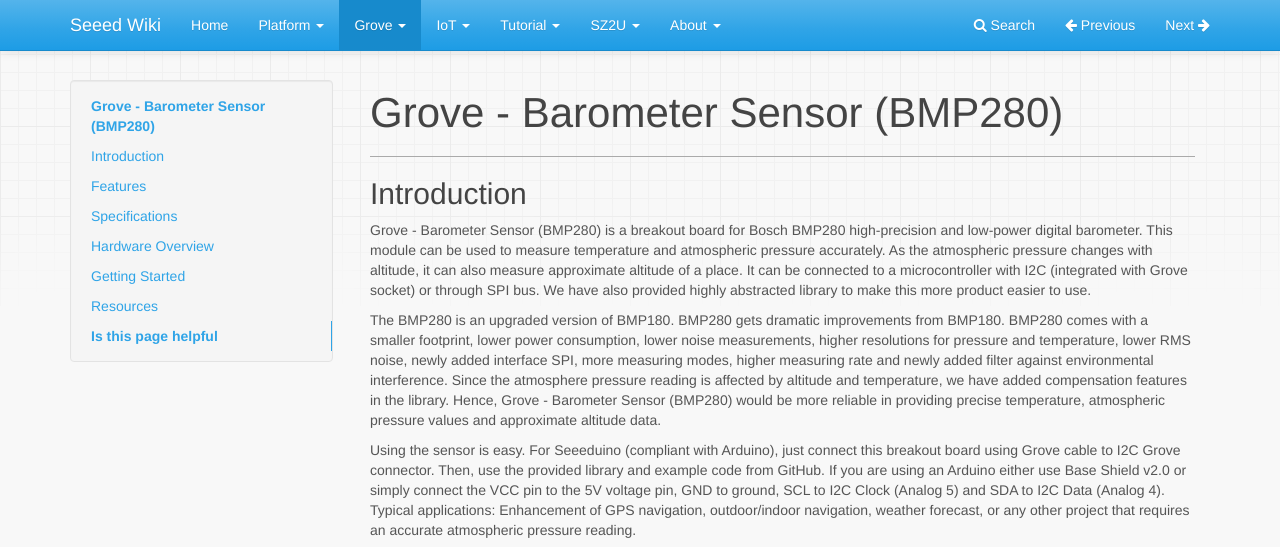
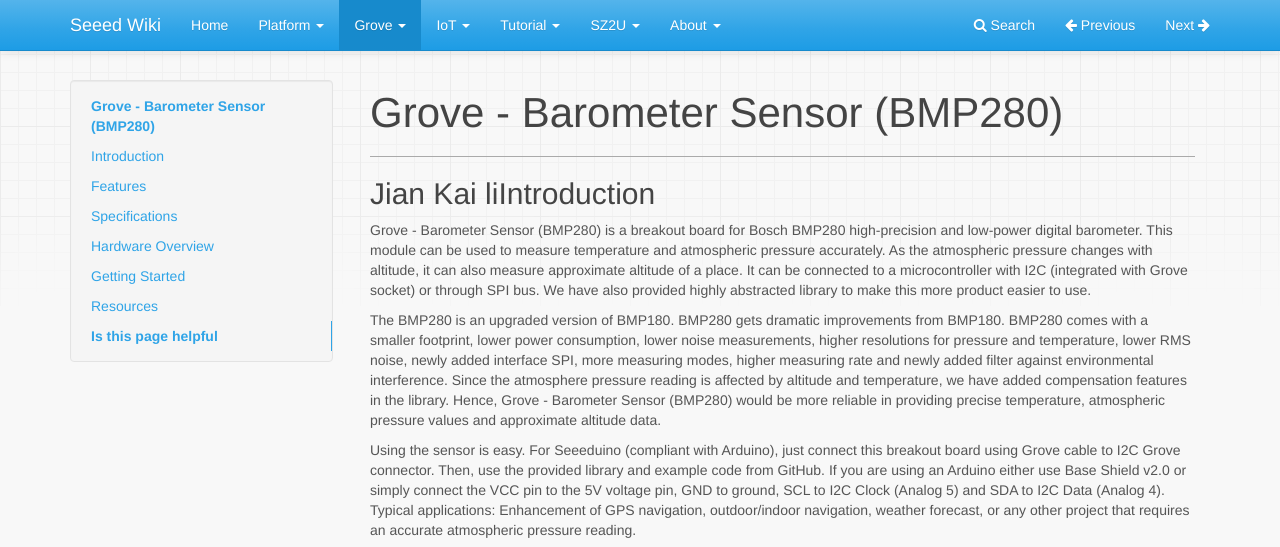
Before and after one commit to Lee-Kevin/wiki, a plain HTML site: page Grove/Sensor/Grove_Barometer_Sensor_BMP280/index.html in a window 1280 px wide. Shown: the top 547 px of the page. Drawn offline with Linux system fonts and the light colour scheme; no server answers; files whose address does not match are found by name.

Commit message:
Update index.html

```diff
--- a/Grove/Sensor/Grove_Barometer_Sensor_BMP280/index.html
+++ b/Grove/Sensor/Grove_Barometer_Sensor_BMP280/index.html
@@ -452,7 +452,7 @@
 
 <h1 id="grove-barometer-sensor-bmp280">Grove - Barometer Sensor (BMP280)<a class="headerlink" href="#grove-barometer-sensor-bmp280" title="Permanent link"></a></h1>
 <hr />
-<h2 id="introduction">Introduction<a class="headerlink" href="#introduction" title="Permanent link"></a></h2>
+<h2 id="introduction">Jian Kai liIntroduction<a class="headerlink" href="#introduction" title="Permanent link"></a></h2>
 <p>Grove - Barometer Sensor (BMP280) is a breakout board for Bosch BMP280 high-precision and low-power digital barometer. This module can be used to measure temperature and atmospheric pressure accurately. As the atmospheric pressure changes with altitude, it can also measure approximate altitude of a place. It can be connected to a microcontroller with I2C (integrated with Grove socket) or through SPI bus. We have also provided highly abstracted library to make this more product easier to use.</p>
 <p>The BMP280 is an upgraded version of BMP180. BMP280 gets dramatic improvements from BMP180. BMP280 comes with a smaller footprint, lower power consumption, lower noise measurements, higher resolutions for pressure and temperature, lower RMS noise, newly added interface SPI, more measuring modes, higher measuring rate and newly added filter against environmental interference. Since the atmosphere pressure reading is affected by altitude and temperature, we have added compensation features in the library. Hence, Grove - Barometer Sensor (BMP280) would be more reliable in providing precise temperature, atmospheric pressure values and approximate altitude data.</p>
 <p>Using the sensor is easy. For Seeeduino (compliant with Arduino), just connect this breakout board using Grove cable to I2C Grove connector. Then, use the provided library and example code from GitHub. If you are using an Arduino either use Base Shield v2.0 or simply connect the VCC pin to the 5V voltage pin, GND to ground, SCL to I2C Clock (Analog 5) and SDA to I2C Data (Analog 4).
```
